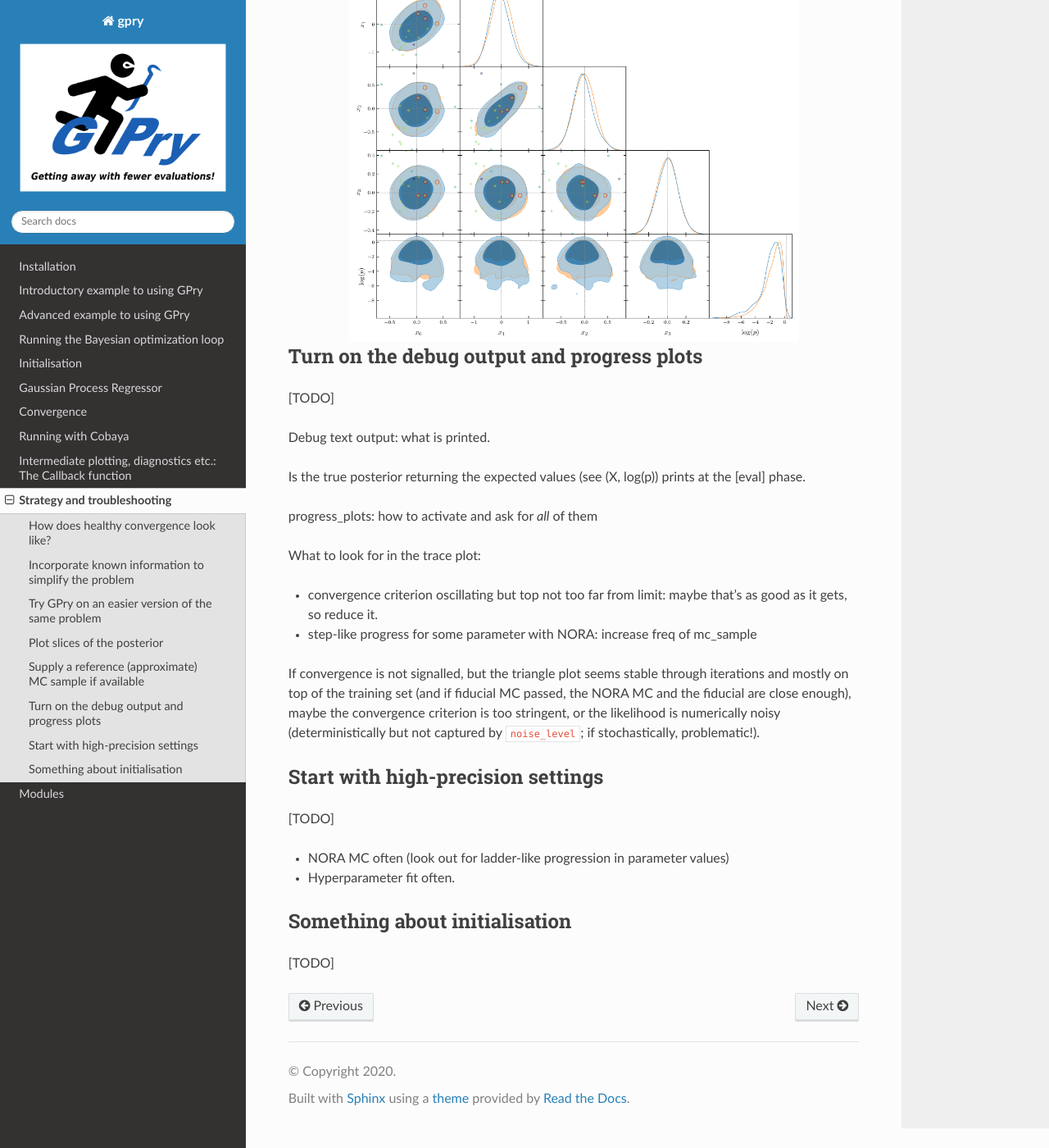
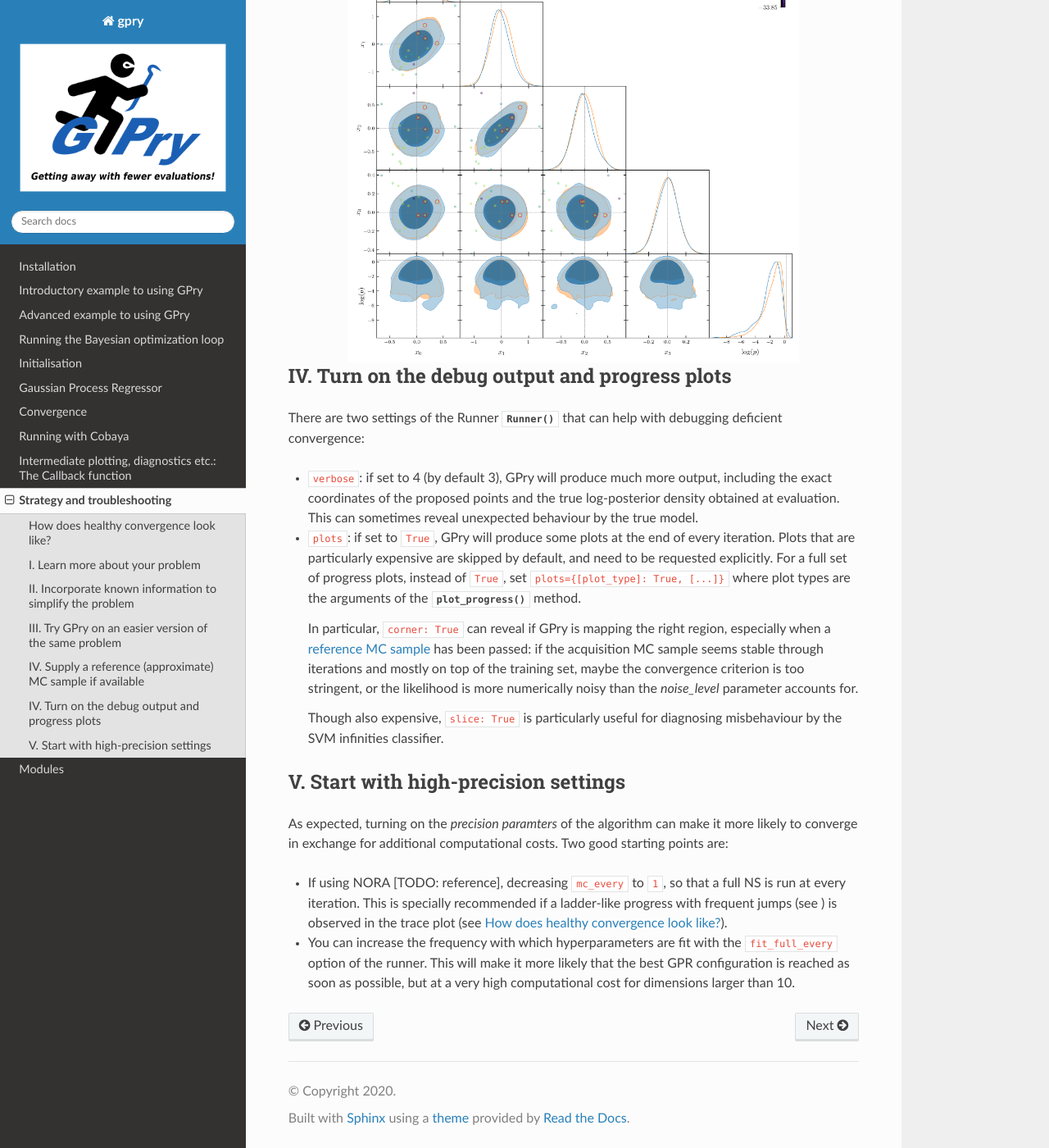
Before and after one commit to jonaselgammal/GPry, a Sphinx documentation site: the page built from doc/source/strategy.rst, in a window 1280 px wide and 1400 px high, scrolled down 3353 px. Shown: the whole window at 82% size. Built offline with Sphinx 7.4.7 and the Read the Docs theme 3.1.0, drawn with Linux system fonts in a browser that asks for light colours; some of the changed text lies outside the part shown.

Commit message:
docs:strategy: first version finished.

```diff
--- a/doc/source/strategy.rst
+++ b/doc/source/strategy.rst
@@ -7,6 +7,8 @@ If GPry does not converge for your problem with the default settings, or does no
 
    In general, if there are problems, it is recommended to use the NORA [TODO: add reference] acquisition engine, since it allows for better diagnosis tools.
 
+
+.. _help_healthy:
 
 How does healthy convergence look like?
 ---------------------------------------
@@ -25,27 +27,10 @@ Notice the **jump** indicated in the image (and a smaller one later in the trace
 
 If your run is not presenting this sort of progress, or seems stuck in one of the phases, you can find below a list of approaches that could help.
 
-
-Incorporate known information to simplify the problem
------------------------------------------------------
-
-- Cut the prior to more tightly contain the region where the mode is expected. To help you with this, you can :ref:`plot a slice of the posterior <help_plot_slice>`, but be careful not to cut to tight: degeneracies between parameters that are not visible in a slice can leave out parts of the mode.
-- If available, use a different parameterization for which the posterior may be more Gaussian and less correlated.
-
-
-Try GPry on an easier version of the same problem
--------------------------------------------------
-
-- Simplify the likelihood computation (e.g. downgrading its precision, turning off contributions) to be able to iterate faster until the problem is solved.
-- Fix a number of parameters to their fiducial/expected value to test on a lower-dimensional version of the problem.
-
-In this simpler scenario, you may be able to get an approximate MCMC/Nested sample to compare with, and :ref:`use it as a reference <help_reference>`.
-
-
 .. _help_plot_slice:
 
-Plot slices of the posterior
-----------------------------
+I. Learn more about your problem
+--------------------------------
 
 Usually, plotting a slice of the posterior/likelihood is useful to uncover features that may be spoiling the Gaussian Process modelling. To do this, you can use the slice plotter implemented in :func:`~gpry.plot.plot_slice_func`, preferably using a point close to the posterior mode.
 
@@ -63,10 +48,27 @@ For example, in the following slice we can see two different relevant features:
    In general it is not recommended to use the slice plot to derive a prior cut from it, since there may be parameter degeneracies in the posterior that are not visible in a slice and could let to part of the mode being left out.
 
 
+II. Incorporate known information to simplify the problem
+---------------------------------------------------------
+
+- Cut the prior to more tightly contain the region where the mode is expected. To help you with this, you can :ref:`plot a slice of the posterior <help_plot_slice>`, but be careful not to cut to tight: degeneracies between parameters that are not visible in a slice can leave out parts of the mode.
+- If available, use a different parameterization for which the posterior may be more Gaussian and less correlated.
+- [TODO] Something about initialization
+
+
+III. Try GPry on an easier version of the same problem
+------------------------------------------------------
+
+- Simplify the likelihood computation (e.g. downgrading its precision, turning off contributions) to be able to iterate faster until the problem is solved.
+- Fix a number of parameters to their fiducial/expected value to test on a lower-dimensional version of the problem.
+
+In this simpler scenario, you may be able to get an approximate MCMC/Nested sample to compare with, and :ref:`use it as a reference <help_reference>`.
+
+
 .. _help_reference:
 
-Supply a reference (approximate) MC sample if available
--------------------------------------------------------
+IV. Supply a reference (approximate) MC sample if available
+-----------------------------------------------------------
 
 If you have a precise or approximate fiducial MC sample of the posterior, you can pass it to the :class:`gpry.run.Runner` instance before calling the :func:`~gpry.run.Runner.run`` method using the :func:`~gpry.run.Runner.set_fiducial_MC` method:
 
@@ -88,35 +90,24 @@ This fiducial MC and point will be shown in the :ref:`progress plots <turn_on_pl
 
 .. _turn_on_plots:
 
-Turn on the debug output and progress plots
--------------------------------------------
+IV. Turn on the debug output and progress plots
+-----------------------------------------------
 
-[TODO]
+There are two settings of the Runner :func:`~gpry.run.Runner` that can help with debugging deficient convergence:
 
-Debug text output: what is printed.
+- ``verbose``: if set to 4 (by default 3), GPry will produce much more output, including the exact coordinates of the proposed points and the true log-posterior density obtained at evaluation. This can sometimes reveal unexpected behaviour by the true model.
+- ``plots``: if set to ``True``, GPry will produce some plots at the end of every iteration. Plots that are particularly expensive are skipped by default, and need to be requested explicitly. For a full set of progress plots, instead of ``True``, set ``plots={[plot_type]: True, [...]}`` where plot types are the arguments of the :func:`~gpry.run.Runner.plot_progress` method.
 
-Is the true posterior returning the expected values (see (X, log(p)) prints at the [eval] phase.
+  In particular, ``corner: True`` can reveal if GPry is mapping the right region, especially when a :ref:`reference MC sample <help_reference>` has been passed: if the acquisition MC sample seems stable through iterations and mostly on top of the training set, maybe the convergence criterion is too stringent, or the likelihood is more numerically noisy than the `noise_level` parameter accounts for.
 
-progress_plots: how to activate and ask for *all* of them
-
-What to look for in the trace plot:
-
-- convergence criterion oscillating but top not too far from limit: maybe that's as good as it gets, so reduce it.
-- step-like progress for some parameter with NORA: increase freq of mc_sample
-
-If convergence is not signalled, but the triangle plot seems stable through iterations and mostly on top of the training set (and if fiducial MC passed, the NORA MC and the fiducial are close enough), maybe the convergence criterion is too stringent, or the likelihood is numerically noisy (deterministically but not captured by ``noise_level``; if stochastically, problematic!).
+  Though also expensive, ``slice: True`` is particularly useful for diagnosing misbehaviour by the SVM infinities classifier.
 
 
-Start with high-precision settings
-----------------------------------
+V. Start with high-precision settings
+-------------------------------------
 
-[TODO]
+As expected, turning on the `precision paramters` of the algorithm can make it more likely to converge in exchange for additional computational costs. Two good starting points are:
 
-- NORA MC often (look out for ladder-like progression in parameter values)
-- Hyperparameter fit often.
+- If using NORA [TODO: reference], decreasing ``mc_every`` to ``1``, so that a full NS is run at every iteration. This is specially recommended if a ladder-like progress with frequent jumps (see ) is observed in the trace plot (see :ref:`help_healthy`).
 
-
-Something about initialisation
-------------------------------
-
-[TODO]
+- You can increase the frequency with which hyperparameters are fit with the ``fit_full_every`` option of the runner. This will make it more likely that the best GPR configuration is reached as soon as possible, but at a very high computational cost for dimensions larger than 10.
```
